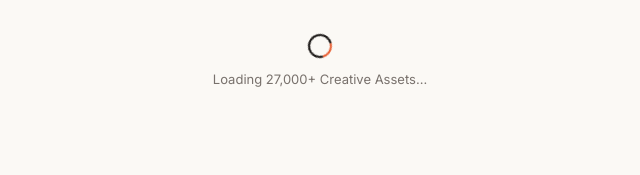
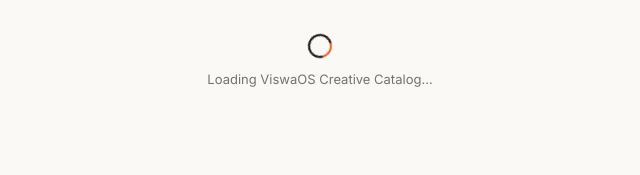
Before and after one commit to Hey-Viswa/viswaos-studio-asset-hub, a website: page index.html in a window 1280 px wide. Shown: the part 213-388 px from the top of the page, 510-1150 px from the left. Drawn offline with Linux system fonts and the light colour scheme; a web font is replaced by a local one.

```diff
--- a/index.html
+++ b/index.html
@@ -1269,7 +1269,7 @@
   <div class="asset-viewport" id="viewport">
     <div class="empty-state">
       <div class="spinner"></div>
-      <span>Loading 27,000+ Creative Assets...</span>
+      <span>Loading ViswaOS Creative Catalog...</span>
     </div>
   </div>
 </main>
```
